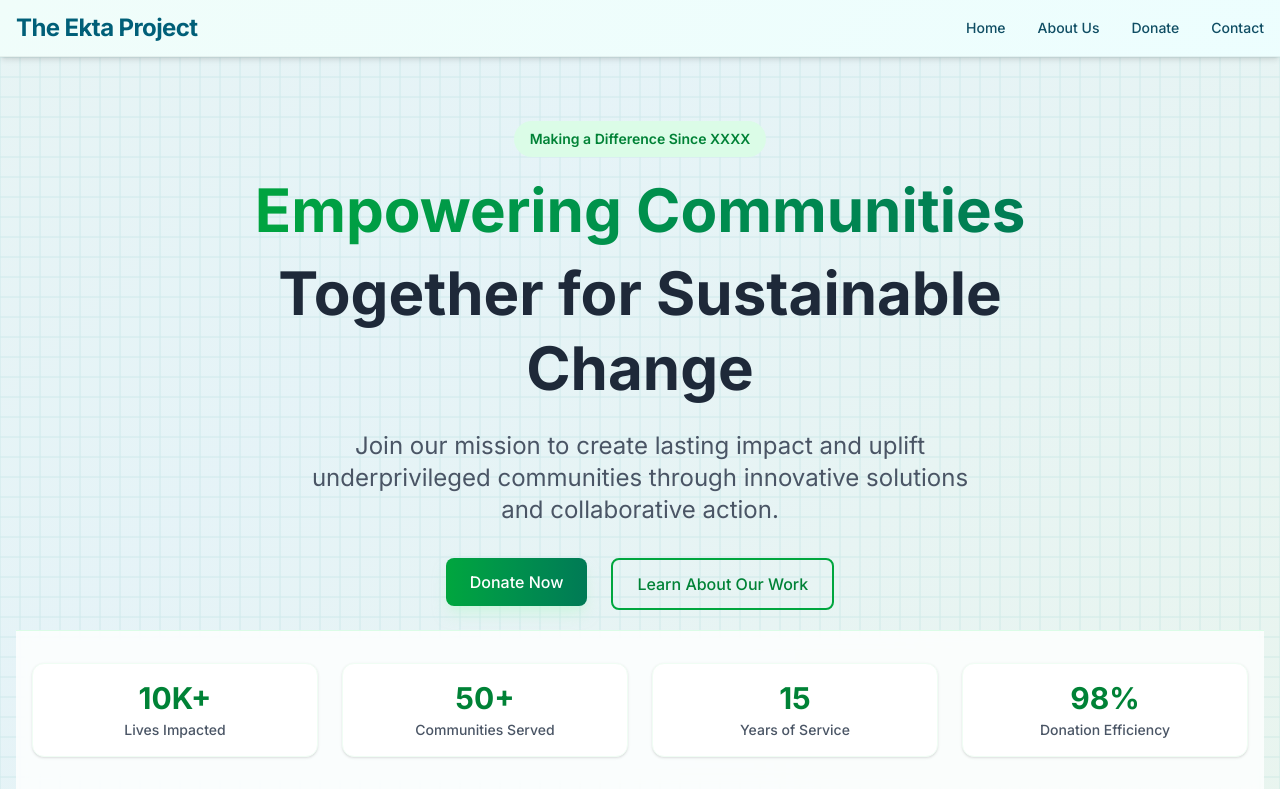
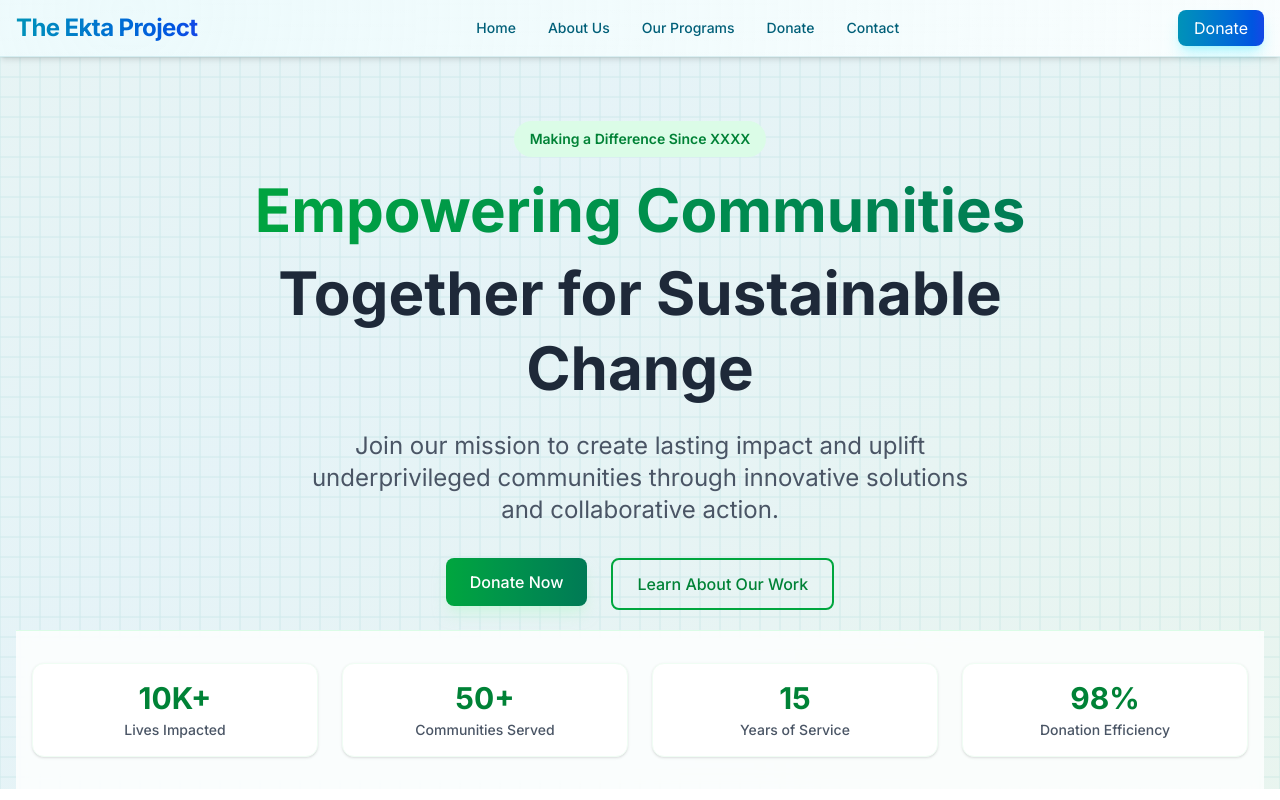
Before and after one commit to rohitshinde3903/the-ekta-project, a Next.js app: page / in a window 1280 px wide. Shown: the top 800 px of the page. Built offline with nearby package versions, Linux system fonts and the light colour scheme.

Commit message:
new commits

```diff
--- a/src/app/components/Header.tsx
+++ b/src/app/components/Header.tsx
@@ -11,7 +11,7 @@ export default function Header() {
   const navItems = [
     { label: 'Home', href: '/' },
     { label: 'About Us', href: '/about' },
-
+    { label: 'Our Programs', href: '/programs' },
     { label: 'Donate', href: '/donate' },
     { label: 'Contact', href: '/contact' },
   ]
@@ -23,38 +23,62 @@ export default function Header() {
       transition={{ type: 'spring', stiffness: 80, damping: 15 }}
       className="sticky top-0 z-50 w-full backdrop-blur-md shadow-md"
       style={{
-        background: 'linear-gradient(135deg, #f0fdfa 0%, #ecfeff 30%, #f0f9ff 70%, #f0fdfa 100%)',
-        backgroundSize: '400% 400%',
-        borderBottom: '1px solid rgba(0,0,0,0.05)',
+        backgroundImage: `
+          radial-gradient(circle at 10% 20%, rgba(224, 247, 250, 0.6) 0%, rgba(224, 247, 250, 0.2) 100%),
+          linear-gradient(to bottom, rgba(255, 255, 255, 0.95), rgba(255, 255, 255, 0.98))
+        `,
+        backgroundSize: 'cover',
+        backgroundPosition: 'center',
+        borderBottom: '1px solid rgba(0, 131, 143, 0.1)',
       }}
     >
       <div className="container mx-auto px-4 py-3 flex justify-between items-center">
         {/* Brand Title */}
-        <Link href="/" className="text-2xl font-bold text-cyan-800 tracking-tight">
-          The Ekta Project
+        <Link href="/" className="text-2xl font-bold tracking-tight">
+          <span className="bg-gradient-to-r from-cyan-600 to-blue-700 bg-clip-text text-transparent">
+            The Ekta Project
+          </span>
         </Link>
 
         {/* Desktop Menu */}
-        <nav className="hidden md:flex space-x-8 text-sm font-medium text-cyan-900">
+        <nav className="hidden md:flex space-x-8 text-sm font-medium">
           {navItems.map((item, i) => (
             <motion.div
               key={i}
               whileHover={{ scale: 1.05 }}
               className="relative group"
             >
-              <Link href={item.href} className="transition-colors">
+              <Link
+                href={item.href}
+                className="text-cyan-800 transition-colors hover:text-cyan-600"
+              >
                 {item.label}
               </Link>
-              <span className="absolute left-0 bottom-0 h-0.5 w-0 bg-cyan-600 transition-all group-hover:w-full"></span>
+              <span className="absolute left-0 bottom-0 h-0.5 w-0 bg-gradient-to-r from-cyan-500 to-blue-500 transition-all group-hover:w-full"></span>
             </motion.div>
           ))}
         </nav>
+
+        {/* Donate Button */}
+        <div className="hidden md:block">
+          <motion.div
+            whileHover={{ scale: 1.05 }}
+            whileTap={{ scale: 0.95 }}
+          >
+            <Link
+              href="/donate"
+              className="px-4 py-2 bg-gradient-to-r from-cyan-600 to-blue-700 text-white rounded-lg shadow-lg shadow-cyan-300/40 hover:shadow-blue-400/40 transition-all"
+            >
+              Donate
+            </Link>
+          </motion.div>
+        </div>
 
         {/* Mobile Button */}
         <div className="md:hidden">
           <button
             onClick={() => setMenuOpen(!menuOpen)}
-            className="text-cyan-900 focus:outline-none"
+            className="text-cyan-800 focus:outline-none"
           >
             {menuOpen ? <X size={24} /> : <Menu size={24} />}
           </button>
@@ -68,20 +92,36 @@ export default function Header() {
             initial={{ height: 0, opacity: 0 }}
             animate={{ height: 'auto', opacity: 1 }}
             exit={{ height: 0, opacity: 0 }}
-            className="md:hidden bg-white/70 backdrop-blur-lg px-4 pb-4"
+            className="md:hidden bg-gradient-to-b from-cyan-50 to-blue-50 backdrop-blur-lg px-4 pb-4"
           >
-            <ul className="flex flex-col gap-3 text-cyan-800 text-base font-medium pt-2">
+            <ul className="flex flex-col gap-3 text-base font-medium pt-2">
               {navItems.map((item, i) => (
                 <motion.li
                   key={i}
                   whileTap={{ scale: 0.95 }}
-                  className="hover:underline underline-offset-4"
+                  className="hover:bg-cyan-100/50 rounded-lg transition-colors"
                 >
-                  <Link href={item.href} onClick={() => setMenuOpen(false)}>
+                  <Link
+                    href={item.href}
+                    onClick={() => setMenuOpen(false)}
+                    className="block py-3 px-4 text-cyan-800 hover:text-cyan-600"
+                  >
                     {item.label}
                   </Link>
                 </motion.li>
               ))}
+              <motion.li
+                whileTap={{ scale: 0.95 }}
+                className="mt-2"
+              >
+                <Link
+                  href="/donate"
+                  onClick={() => setMenuOpen(false)}
+                  className="block py-3 px-4 text-center bg-gradient-to-r from-cyan-600 to-blue-700 text-white rounded-lg shadow-lg"
+                >
+                  Donate Now
+                </Link>
+              </motion.li>
             </ul>
           </motion.div>
         )}
```
